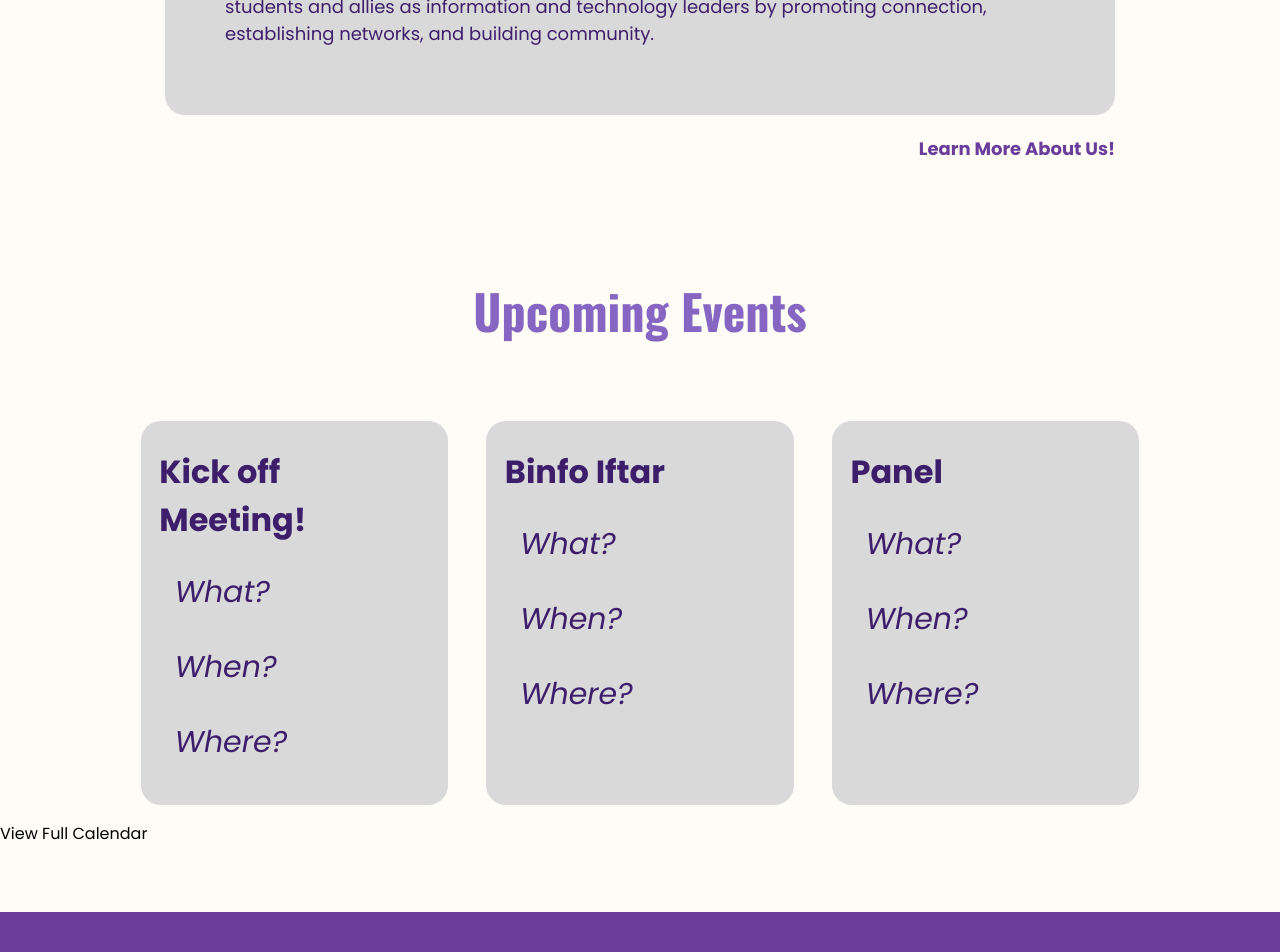
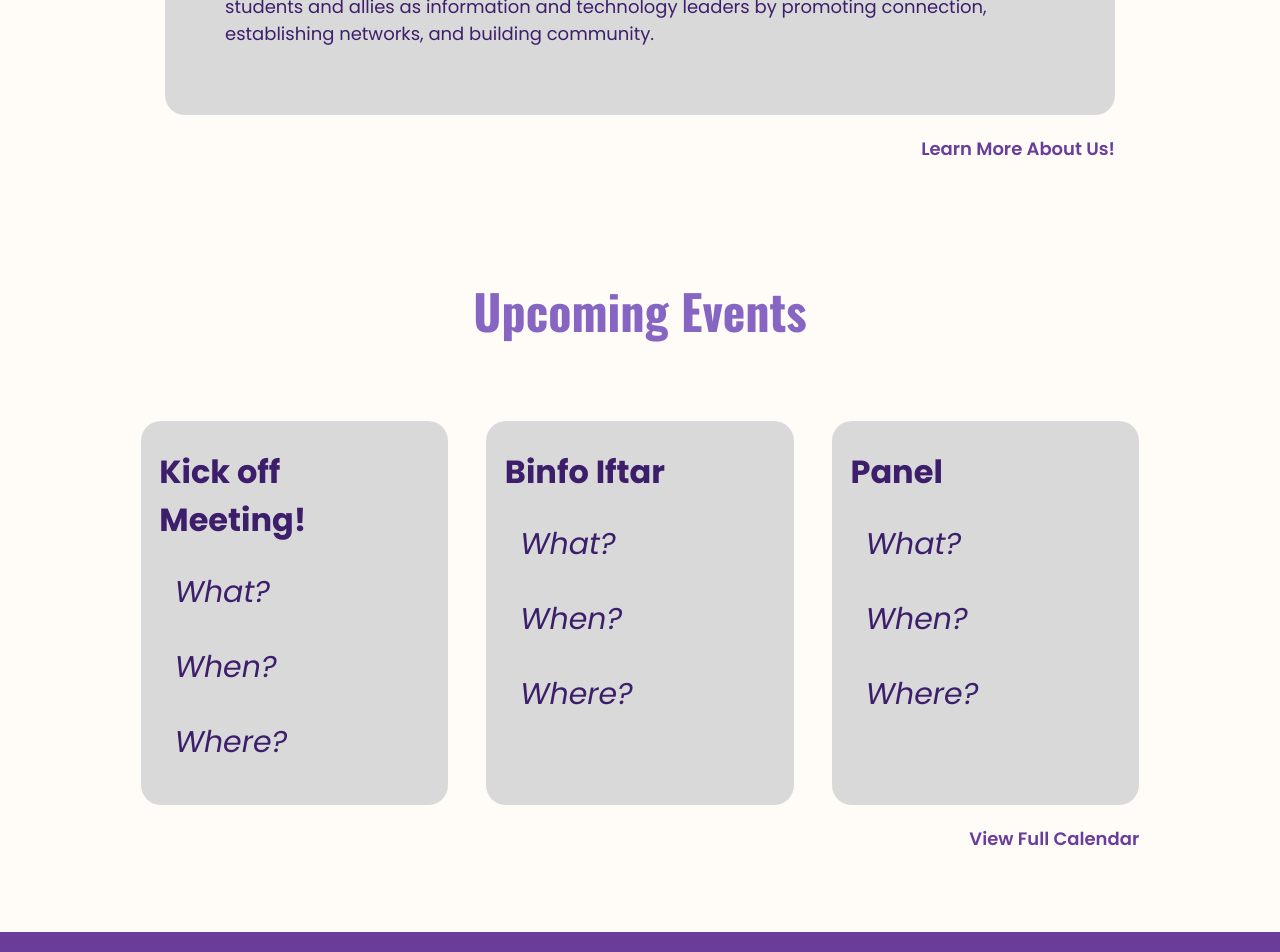
Before and after one commit to JimmyALiu/iMuslims, a React (Vite) app: page / in a window 1280 px wide. Shown: the part 1000-1952 px from the top of the page. Built offline with nearby package versions, Linux system fonts and the light colour scheme.

Commit message:
Style 'View Full Calendar' to correct position and width.

```diff
--- a/src/index.css
+++ b/src/index.css
@@ -198,14 +198,6 @@ footer div h3 {
     margin-top: 20px;
 }
 
-.who-footer p {
-    font-family: 'Oswald' sans-serif;
-    text-align: right;
-    font-size: 18px;
-    font-weight: bold;
-    color: #6A3D9B;
-}
-
 .events h1 {
     text-align: center;
     margin-bottom: 75px;
@@ -244,3 +236,23 @@ footer div h3 {
     font-size: 30px;
     font-style: italic
 }
+
+.events-footer {
+    min-width: 1024px;
+    margin: auto;
+    margin-top: 20px;
+    margin-bottom: 30px;
+    text-align: right;
+}
+
+.events-footer p{
+    padding-right: 11%;
+}
+
+.who-footer p, .events-footer p {
+    font-family: 'Oswald' sans-serif;
+    text-align: right;
+    font-size: 18px;
+    font-weight: 600;
+    color: #6A3D9B;
+}
```
